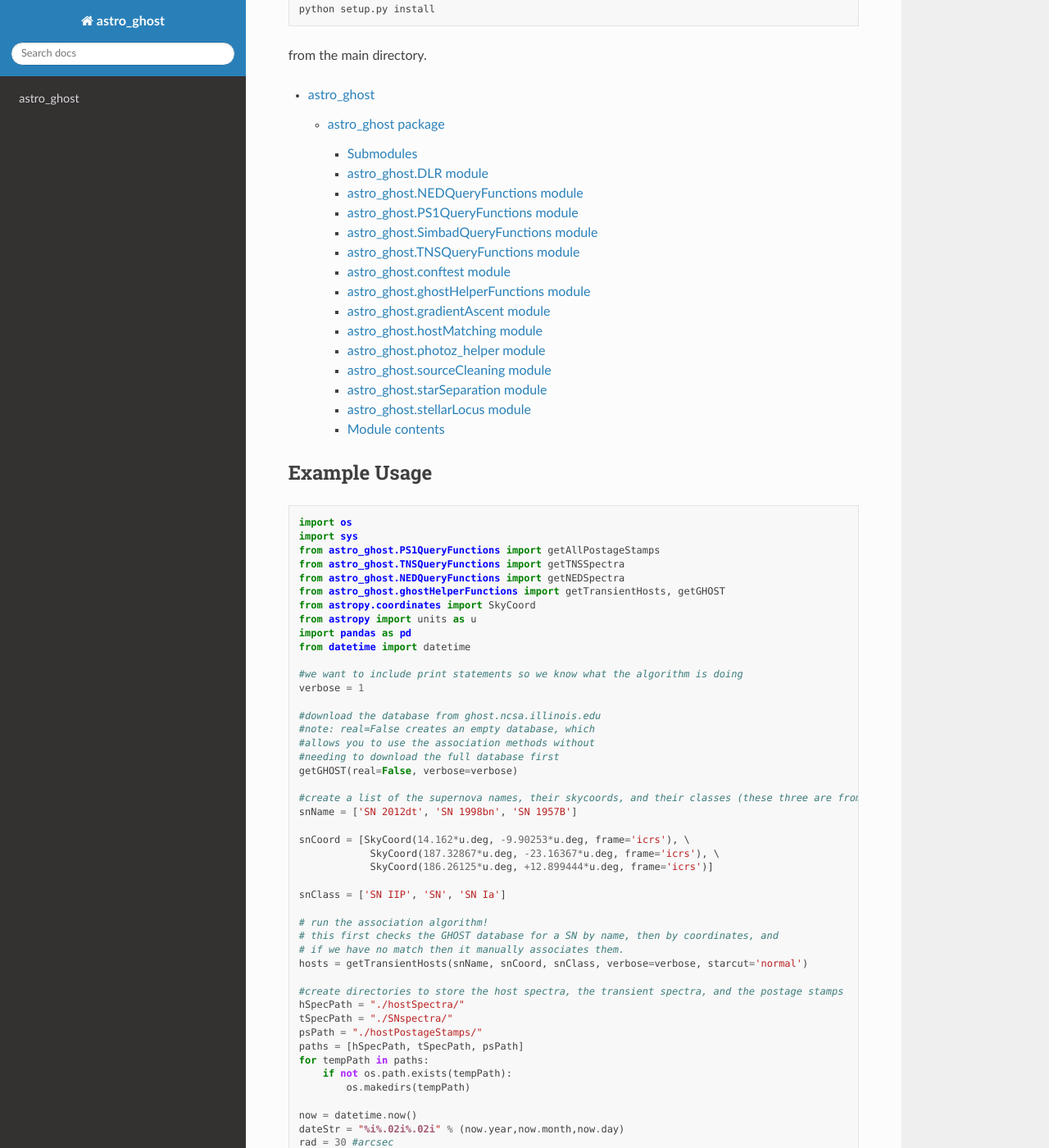
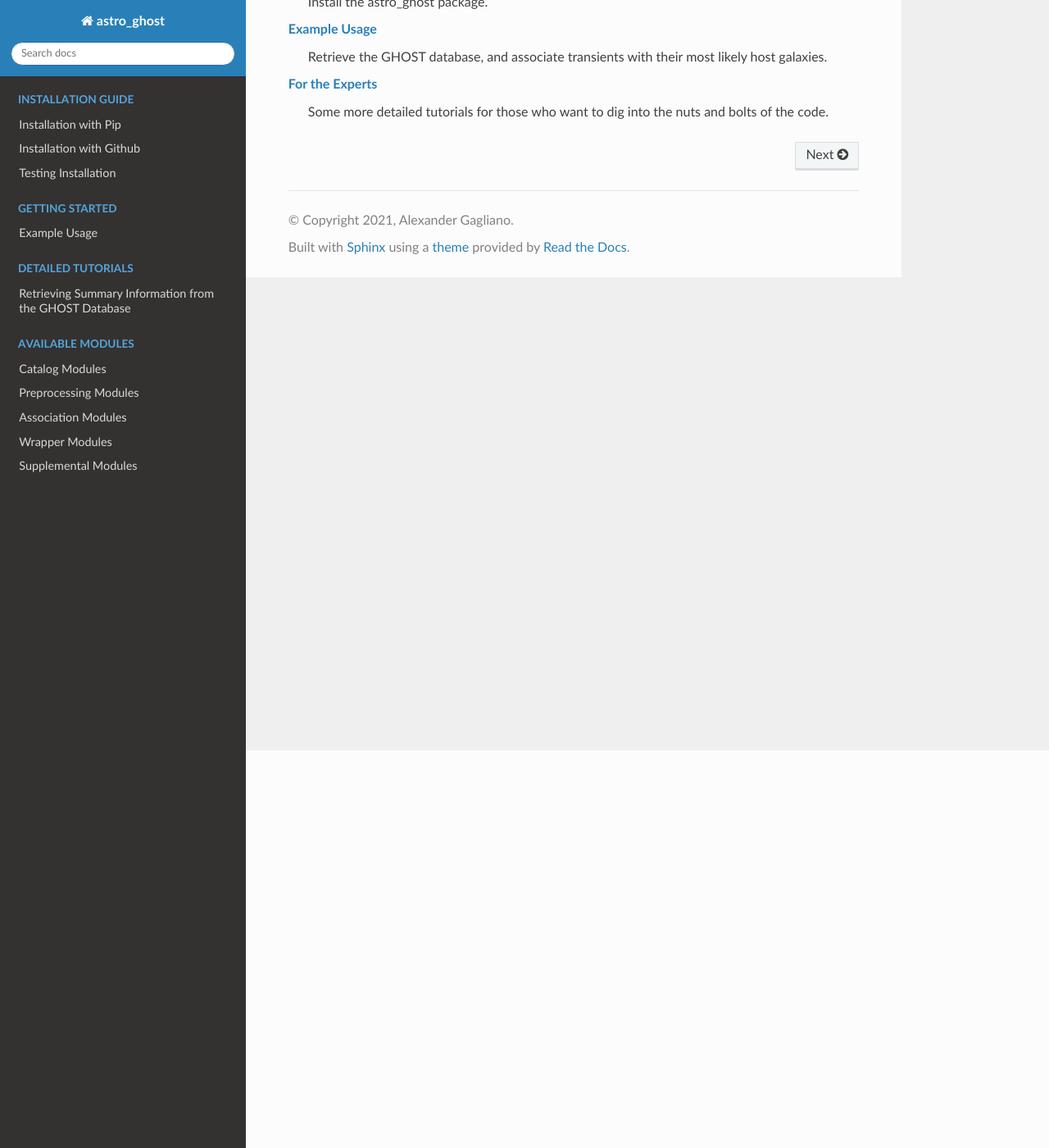
Before and after one commit to uiucsn/astro_ghost, a Sphinx documentation site: the page built from docs/index.rst, in a window 1280 px wide and 1400 px high, scrolled down 485 px. Shown: the whole window at 82% size. Built offline with Sphinx 7.4.7 and the Read the Docs theme 2.0.0, drawn with Linux system fonts in a browser that asks for light colours; some of the changed text lies outside the part shown.

```diff
--- a/docs/index.rst
+++ b/docs/index.rst
@@ -1,97 +1,62 @@
-***********
-Astro GHOST
-***********
-
-Galaxies HOsting Supernovae and other Transients (GHOST): A database of
-supernovae and the photometric and spectroscopic properties of their host
-galaxies.
-
-Installation
-============
-
-1. Create a clean conda environment.
-
-2. Run the following code:
-
-.. code-block:: bash
-
-   pip install astro_ghost
-
-Or, download this repo and run
-
-.. code-block:: bash
-
-   python setup.py install
-
-from the main directory.
+Galaxies Hosting Supernovae and other Transients (GHOST)
+=========================================================
 
 .. toctree::
-   :maxdepth: 4
+   :maxdepth: 2
+   :hidden:
+   :caption: Installation Guide
 
-   source/modules
+   /source/installation
 
-Example Usage
-=============
+.. toctree::
+   :maxdepth: 2
+   :hidden:
+   :caption: Getting Started
 
-.. code-block:: python
+   /source/basicusage
 
-    import os
-    import sys
-    from astro_ghost.PS1QueryFunctions import getAllPostageStamps
-    from astro_ghost.TNSQueryFunctions import getTNSSpectra
-    from astro_ghost.NEDQueryFunctions import getNEDSpectra
-    from astro_ghost.ghostHelperFunctions import getTransientHosts, getGHOST
-    from astropy.coordinates import SkyCoord
-    from astropy import units as u
-    import pandas as pd
-    from datetime import datetime
+.. toctree::
+   :maxdepth: 2
+   :hidden:
+   :caption: Detailed Tutorials
 
-    #we want to include print statements so we know what the algorithm is doing
-    verbose = 1
+   /source/detailedtutorials
 
-    #download the database from ghost.ncsa.illinois.edu
-    #note: real=False creates an empty database, which
-    #allows you to use the association methods without
-    #needing to download the full database first
-    getGHOST(real=False, verbose=verbose)
+.. toctree::
+   :maxdepth: 2
+   :hidden:
+   :caption: Available Modules
 
-    #create a list of the supernova names, their skycoords, and their classes (these three are from TNS)
-    snName = ['SN 2012dt', 'SN 1998bn', 'SN 1957B']
+   /source/catalogmodules
+   /source/preprocessingmodules
+   /source/associationmodules
+   /source/wrappermodules
+   /source/supplementalmodules
 
-    snCoord = [SkyCoord(14.162*u.deg, -9.90253*u.deg, frame='icrs'), \
-                SkyCoord(187.32867*u.deg, -23.16367*u.deg, frame='icrs'), \
-                SkyCoord(186.26125*u.deg, +12.899444*u.deg, frame='icrs')]
+.. meta::
+   :description lang=en: Automate building, versioning, and hosting of your technical documentation continuously on Read the Docs.
 
-    snClass = ['SN IIP', 'SN', 'SN Ia']
+.. Adds a hidden link for the purpose of validating Read the Docs' Mastodon profile
+.. raw:: html
 
-    # run the association algorithm!
-    # this first checks the GHOST database for a SN by name, then by coordinates, and
-    # if we have no match then it manually associates them.
-    hosts = getTransientHosts(snName, snCoord, snClass, verbose=verbose, starcut='normal')
+   <a style="display: none;" rel="me" href="https://fosstodon.org/@readthedocs">Mastodon</a>
 
-    #create directories to store the host spectra, the transient spectra, and the postage stamps
-    hSpecPath = "./hostSpectra/"
-    tSpecPath = "./SNspectra/"
-    psPath = "./hostPostageStamps/"
-    paths = [hSpecPath, tSpecPath, psPath]
-    for tempPath in paths:
-        if not os.path.exists(tempPath):
-            os.makedirs(tempPath)
+GHOST refers to a database of ~16,175 supernovae and the photometric properties of their host galaxies. Photometry is provided by the Pan-STARRS 3-pi survey in the Northern Hemisphere,
+and SkyMapper in the Southern Hemisphere. GHOST also refers to the software to associate new transients with host galaxies. The package is actively maintained -
+if there's a feature you'd like to see, please get in touch!
 
-    now = datetime.now()
-    dateStr = "%i%.02i%.02i" % (now.year,now.month,now.day)
-    rad = 30 #arcsec
-    fn_SN = 'transients_%s.csv' % dateStr
-    transients = pd.read_csv("./transients_%s/tables/%s"%(dateStr,fn_SN))
+First time here?
+----------------
 
-    #get postage stamps and spectra
-    getAllPostageStamps(hosts, 120, psPath, verbose) #get postage stamps of hosts
-    getNEDSpectra(hosts, hSpecPath, verbose) #get spectra of hosts
-    getTNSSpectra(transients, tSpecPath, verbose) #get spectra of transients (if on TNS)
+We have a few places for you to get started:
 
-The database of supernova-host galaxy matches can be found at http://ghost.ncsa.illinois.edu/static/GHOST.csv, and retrieved using the getGHOST() function. This database will need to be created before running the association pipeline. Helper functions can be found in ghostHelperFunctions.py for querying and getting quick stats about SNe within the database. The software to associate these supernovae with host galaxies is also provided, and tutorial.py provides examples for using this code.
+.. descriptions here are active
 
+:doc:`/source/installation`
+   Install the astro_ghost package.
 
-GHOST Viewer
-============
-In addition to these software tools, a website has been constructed for rapid viewing of many objects in this database. It is located at ghost.ncsa.illinois.edu.  Json files containing supernova and host information can be found at http://ghost.ncsa.illinois.edu/static/json.tar.gz. host spectra, SN spectra, and SN photometry are found at http://ghost.ncsa.illinois.edu/static/hostSpectra.zip, http://ghost.ncsa.illinois.edu/static/SNspectra.zip, and http://ghost.ncsa.illinois.edu/static/SNphotometry.zip.
+:doc:`/source/basicusage`
+   Retrieve the GHOST database, and associate transients with their most likely host galaxies.
+
+:doc:`For the Experts </source/detailedtutorials>`
+   Some more detailed tutorials for those who want to dig into the nuts and bolts of the code.
--- /dev/null
+++ b/docs/source/associationmodules.rst
@@ -0,0 +1,41 @@
+Association Modules
+====================
+These modules contain functions for the two
+main association methods in astro_ghost: Directional
+Light Radius (DLR) and Gradient Ascent (GA). A brief summary
+of each technique is given below.
+
+DLR
+-----------------------
+The module to associate transients using the
+Directional Light Radius (DLR) method outlined
+in Gupta et al., 2013. The DLR method estimates
+the radius of each candidate host in the direction
+of the transient, normalizes each galaxy-transient
+distance by this value, and takes the source with
+the lowest normalized distance as the true host.
+
+.. automodule:: astro_ghost.DLR
+   :members:
+   :undoc-members:
+   :show-inheritance:
+
+gradientAscent
+----------------------------------
+The module to associate transients using the
+Gradient Ascent (GA) method outlined in Gagliano
+et al., 2021. The GA method downloads PS1 postage
+stamps of the field, preprocesses the images to
+remove local structure such as HII regions, and
+then follows the 2D image gradients from the
+position of the transient to a local brightness
+maximum. It then queries PS1 for sources near the
+final position. This is slower than DLR (because of
+the time needed to download large postage stamps), but
+can be more accurate for well-resolved low-redshift
+hosts.
+
+.. automodule:: astro_ghost.gradientAscent
+   :members:
+   :undoc-members:
+   :show-inheritance:
--- a/docs/source/astro_ghost.rst
+++ /dev/null
@@ -1,117 +0,0 @@
-astro\_ghost package
-====================
-
-Submodules
-----------
-
-astro\_ghost.DLR module
------------------------
-
-.. automodule:: astro_ghost.DLR
-   :members:
-   :undoc-members:
-   :show-inheritance:
-
-astro\_ghost.NEDQueryFunctions module
--------------------------------------
-
-.. automodule:: astro_ghost.NEDQueryFunctions
-   :members:
-   :undoc-members:
-   :show-inheritance:
-
-astro\_ghost.PS1QueryFunctions module
--------------------------------------
-
-.. automodule:: astro_ghost.PS1QueryFunctions
-   :members:
-   :undoc-members:
-   :show-inheritance:
-
-astro\_ghost.SimbadQueryFunctions module
-----------------------------------------
-
-.. automodule:: astro_ghost.SimbadQueryFunctions
-   :members:
-   :undoc-members:
-   :show-inheritance:
-
-astro\_ghost.TNSQueryFunctions module
--------------------------------------
-
-.. automodule:: astro_ghost.TNSQueryFunctions
-   :members:
-   :undoc-members:
-   :show-inheritance:
-
-astro\_ghost.conftest module
-----------------------------
-
-.. automodule:: astro_ghost.conftest
-   :members:
-   :undoc-members:
-   :show-inheritance:
-
-astro\_ghost.ghostHelperFunctions module
-----------------------------------------
-
-.. automodule:: astro_ghost.ghostHelperFunctions
-   :members:
-   :undoc-members:
-   :show-inheritance:
-
-astro\_ghost.gradientAscent module
-----------------------------------
-
-.. automodule:: astro_ghost.gradientAscent
-   :members:
-   :undoc-members:
-   :show-inheritance:
-
-astro\_ghost.hostMatching module
---------------------------------
-
-.. automodule:: astro_ghost.hostMatching
-   :members:
-   :undoc-members:
-   :show-inheritance:
-
-astro\_ghost.photoz\_helper module
-----------------------------------
-
-.. automodule:: astro_ghost.photoz_helper
-   :members:
-   :undoc-members:
-   :show-inheritance:
-
-astro\_ghost.sourceCleaning module
-----------------------------------
-
-.. automodule:: astro_ghost.sourceCleaning
-   :members:
-   :undoc-members:
-   :show-inheritance:
-
-astro\_ghost.starSeparation module
-----------------------------------
-
-.. automodule:: astro_ghost.starSeparation
-   :members:
-   :undoc-members:
-   :show-inheritance:
-
-astro\_ghost.stellarLocus module
---------------------------------
-
-.. automodule:: astro_ghost.stellarLocus
-   :members:
-   :undoc-members:
-   :show-inheritance:
-
-Module contents
----------------
-
-.. automodule:: astro_ghost
-   :members:
-   :undoc-members:
-   :show-inheritance:
--- /dev/null
+++ b/docs/source/basicusage.rst
@@ -0,0 +1,60 @@
+Example Usage
+=============
+
+The database of supernova-host galaxy matches can be found at http://ghost.ncsa.illinois.edu/static/GHOST.csv, and retrieved using the getGHOST() function. This database will need to be created before running the association pipeline.
+
+.. code-block:: python
+
+    import os
+    import sys
+    from astro_ghost.PS1QueryFunctions import getAllPostageStamps
+    from astro_ghost.TNSQueryFunctions import getTNSSpectra
+    from astro_ghost.NEDQueryFunctions import getNEDSpectra
+    from astro_ghost.ghostHelperFunctions import getTransientHosts, getGHOST
+    from astropy.coordinates import SkyCoord
+    from astropy import units as u
+    import pandas as pd
+    from datetime import datetime
+
+    #we want to include print statements so we know what the algorithm is doing
+    verbose = 1
+
+    #download the database from ghost.ncsa.illinois.edu
+    #note: real=False creates an empty database, which
+    #allows you to use the association methods without
+    #needing to download the full database first
+    getGHOST(real=False, verbose=verbose)
+
+    #create a list of the supernova names, their skycoords, and their classes (these three are from TNS)
+    snName = ['SN 2012dt', 'SN 1998bn', 'SN 1957B']
+
+    snCoord = [SkyCoord(14.162*u.deg, -9.90253*u.deg, frame='icrs'), \
+                SkyCoord(187.32867*u.deg, -23.16367*u.deg, frame='icrs'), \
+                SkyCoord(186.26125*u.deg, +12.899444*u.deg, frame='icrs')]
+
+    snClass = ['SN IIP', 'SN', 'SN Ia']
+
+    # run the association algorithm!
+    # this first checks the GHOST database for a SN by name, then by coordinates, and
+    # if we have no match then it manually associates them.
+    hosts = getTransientHosts(snName, snCoord, snClass, verbose=verbose, starcut='normal')
+
+    #create directories to store the host spectra, the transient spectra, and the postage stamps
+    hSpecPath = "./hostSpectra/"
+    tSpecPath = "./SNspectra/"
+    psPath = "./hostPostageStamps/"
+    paths = [hSpecPath, tSpecPath, psPath]
+    for tempPath in paths:
+        if not os.path.exists(tempPath):
+            os.makedirs(tempPath)
+
+    now = datetime.now()
+    dateStr = "%i%.02i%.02i" % (now.year,now.month,now.day)
+    rad = 30 #arcsec
+    fn_SN = 'transients_%s.csv' % dateStr
+    transients = pd.read_csv("./transients_%s/tables/%s"%(dateStr,fn_SN))
+
+    #get postage stamps and spectra
+    getAllPostageStamps(hosts, 120, psPath, verbose) #get postage stamps of hosts
+    getNEDSpectra(hosts, hSpecPath, verbose) #get spectra of hosts
+    getTNSSpectra(transients, tSpecPath, verbose) #get spectra of transients (if on TNS)
--- /dev/null
+++ b/docs/source/catalogmodules.rst
@@ -0,0 +1,38 @@
+Catalog Modules
+====================
+These modules contain the functions used
+to query external databases (including NED,
+PS1, and TNS) for data that astro_ghost needs
+to run.
+
+NEDQueryFunctions
+-------------------------------------
+
+.. automodule:: astro_ghost.NEDQueryFunctions
+   :members:
+   :undoc-members:
+   :show-inheritance:
+
+PS1QueryFunctions
+-------------------------------------
+
+.. automodule:: astro_ghost.PS1QueryFunctions
+   :members:
+   :undoc-members:
+   :show-inheritance:
+
+SimbadQueryFunctions
+----------------------------------------
+
+.. automodule:: astro_ghost.SimbadQueryFunctions
+   :members:
+   :undoc-members:
+   :show-inheritance:
+
+TNSQueryFunctions
+-------------------------------------
+
+.. automodule:: astro_ghost.TNSQueryFunctions
+   :members:
+   :undoc-members:
+   :show-inheritance:
--- /dev/null
+++ b/docs/source/detailedtutorials.rst
@@ -0,0 +1,4 @@
+Retrieving Summary Information from the GHOST Database
+======================================================
+
+Coming soon!
--- /dev/null
+++ b/docs/source/installation.rst
@@ -0,0 +1,31 @@
+Installation with Pip
+=====================
+
+1. Create a clean conda environment.
+
+2. Run the following code:
+
+.. code-block:: bash
+
+   pip install astro_ghost
+
+Installation with Github
+========================
+Download `the github repository <https://github.com/uiucsn/astro_ghost>`_ for this project and run
+
+.. code-block:: bash
+
+   python setup.py install
+
+from the main directory.
+
+Testing Installation
+=====================
+Once installed, run the unit tests with the code below:
+
+.. code-block:: python
+
+   from astro_ghost.unitTests import testAll
+   testAll()
+
+If successful, the code will print "Congraulations! Your installation is good to go." (in progress)
--- a/docs/source/modules.rst
+++ /dev/null
@@ -1,7 +0,0 @@
-astro_ghost
-===========
-
-.. toctree::
-   :maxdepth: 4
-
-   astro_ghost
--- /dev/null
+++ b/docs/source/preprocessingmodules.rst
@@ -0,0 +1,39 @@
+Preprocessing Modules
+======================
+These modules contain functions to reduce
+the number of candidate sources associated with a
+transient, calculate relevant attributes, and
+combine the output of association pipeline into a final
+Pandas DataFrame.
+
+sourceCleaning
+----------------------------------
+
+.. automodule:: astro_ghost.sourceCleaning
+   :members:
+   :undoc-members:
+   :show-inheritance:
+
+stellarLocus
+--------------------------------
+
+.. automodule:: astro_ghost.stellarLocus
+   :members:
+   :undoc-members:
+   :show-inheritance:
+
+starSeparation
+----------------------------------
+
+.. automodule:: astro_ghost.starSeparation
+   :members:
+   :undoc-members:
+   :show-inheritance:
+
+hostMatching
+--------------------------------
+
+.. automodule:: astro_ghost.hostMatching
+   :members:
+   :undoc-members:
+   :show-inheritance:
--- /dev/null
+++ b/docs/source/wrappermodules.rst
@@ -0,0 +1,20 @@
+Wrapper Modules
+================
+These modules contain a wrapper for the
+full association pipeline.
+
+ghostHelperFunctions
+----------------------------------------
+
+.. automodule:: astro_ghost.ghostHelperFunctions
+   :members:
+   :undoc-members:
+   :show-inheritance:
+
+Module contents
+---------------
+
+.. automodule:: astro_ghost
+   :members:
+   :undoc-members:
+   :show-inheritance:
```
Also changed, not shown: docs/source/supplementalmodules.rst (added, +13 -0 lines).
